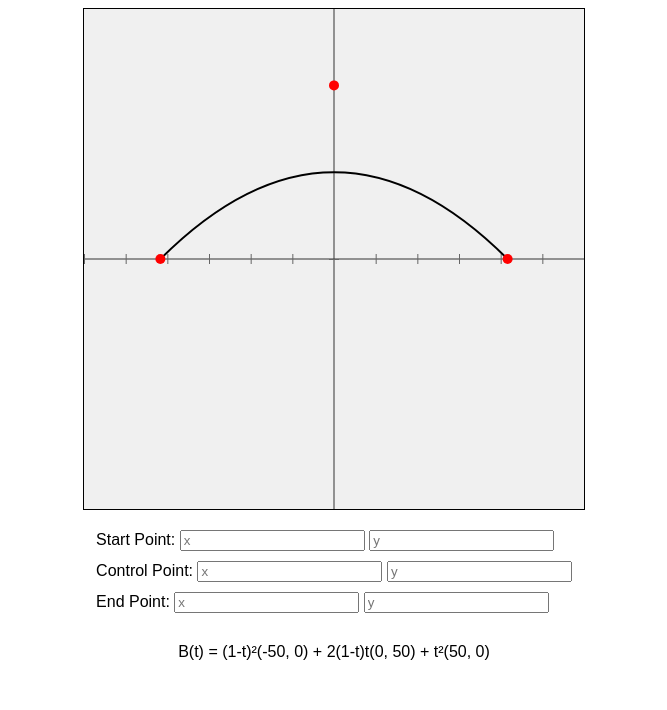
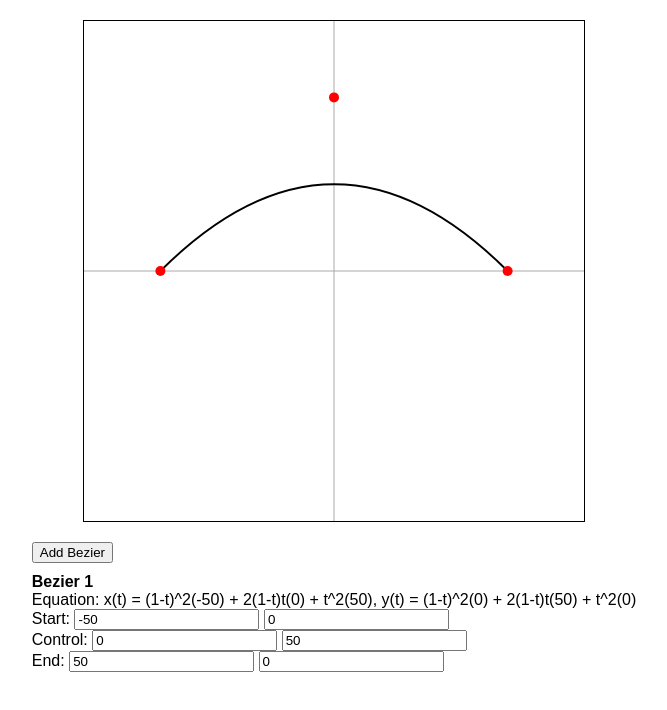
Before and after one commit to charizardavi/VerticesPathGen, a plain HTML site: page index.html in a window 1280 px wide. Shown: the whole page, without its empty margins (306-973 px from the left). Drawn offline with Linux system fonts and the light colour scheme.

Commit message:
working multiple curves

```diff
--- a/index.html
+++ b/index.html
@@ -3,34 +3,15 @@
 <head>
     <meta charset="UTF-8">
     <meta name="viewport" content="width=device-width, initial-scale=1.0">
-    <title>Quadratic Bézier Curve</title>
+    <title>Bezier Curve Editor</title>
     <link rel="stylesheet" href="styles.css">
 </head>
 <body>
     <canvas id="bezierCanvas" width="500" height="500"></canvas>
-
     <div id="controls">
-        <div>
-            <label>Start Point: </label>
-            <input type="number" id="startX" placeholder="x">
-            <input type="number" id="startY" placeholder="y">
-        </div>
-
-        <div>
-            <label>Control Point: </label>
-            <input type="number" id="controlX" placeholder="x">
-            <input type="number" id="controlY" placeholder="y">
-        </div>
-
-        <div>
-            <label>End Point: </label>
-            <input type="number" id="endX" placeholder="x">
-            <input type="number" id="endY" placeholder="y">
-        </div>
+        <button id="addBezier">Add Bezier</button>
+        <div id="pointsData"></div>
     </div>
-
-    <div id="output">Bézier equation will appear here</div>
-
     <script src="script.js"></script>
 </body>
 </html>
--- a/script.js
+++ b/script.js
@@ -1,52 +1,89 @@
 const canvas = document.getElementById('bezierCanvas');
 const ctx = canvas.getContext('2d');
+const colors = ['#FF0000', '#00FF00', '#0000FF', '#FFA500', '#FF00FF', '#00FFFF', '#800080', '#808000', '#008080', '#800000'];
+const pointsData = document.getElementById('pointsData');
+pointsData.addEventListener('input', function(event) {
+    const element = event.target;
+    if (element.tagName === 'INPUT') {
+        const index = element.getAttribute('data-index');
+        const key = element.getAttribute('data-key').split('-');
+        const value = parseFloat(element.value);
+
+        if (Number.isFinite(value)) {
+            beziers[index][key[0]][key[1]] = value;
+
+            if (key[0] === 'endPoint' && key[1] === 'x' && index < beziers.length - 1) {
+                beziers[parseInt(index) + 1].startPoint.x = value;
+            }
+
+            render();
+        }
+    }
+});
 
 let isDragging = false;
-let draggedPoint;
+let draggedBezierIndex = null;
+let draggedPointKey = null;
 
-// Initial values
-let startPoint = { x: -50, y: 0 };
-let controlPoint = { x: 0, y: 50 };
-let endPoint = { x: 50, y: 0 };
+let beziers = [{
+    startPoint: { x: -50, y: 0 },
+    controlPoint: { x: 0, y: 50 },
+    endPoint: { x: 50, y: 0 }
+}];
 
-canvas.addEventListener('mousedown', function (event) {
+function addBezier() {
+    const lastBezier = beziers[beziers.length - 1];
+    const newEndPointX = Math.min(lastBezier.endPoint.x + 50, 72);
+
+    beziers.push({
+        startPoint: { ...lastBezier.endPoint },
+        controlPoint: { x: (lastBezier.endPoint.x + newEndPointX) / 2, y: lastBezier.endPoint.y - 50 },
+        endPoint: { x: newEndPointX, y: lastBezier.endPoint.y }
+    });
+
+    updateInputs();
+    render();
+}
+
+canvas.addEventListener('mousedown', function(event) {
     const rect = canvas.getBoundingClientRect();
     const x = event.clientX - rect.left;
     const y = event.clientY - rect.top;
 
-    if (distance({ x, y }, convertToCanvasCoords(startPoint)) < 10) {
+    for (let i = 0; i < beziers.length; i++) {
+        for (let key of ['startPoint', 'controlPoint', 'endPoint']) {
+            if (i > 0 && key === 'startPoint') continue; // Skip non-first start points as they're shared
+            if (distance({ x, y }, convertToCanvasCoords(beziers[i][key])) < 10) {
                 isDragging = true;
-        draggedPoint = 'start';
-    } else if (distance({ x, y }, convertToCanvasCoords(controlPoint)) < 10) {
-        isDragging = true;
-        draggedPoint = 'control';
-    } else if (distance({ x, y }, convertToCanvasCoords(endPoint)) < 10) {
-        isDragging = true;
-        draggedPoint = 'end';
+                draggedBezierIndex = i;
+                draggedPointKey = key;
+                return;
+            }
+        }
     }
 });
 
-canvas.addEventListener('mousemove', function (event) {
-    if (!isDragging) return;
+canvas.addEventListener('mousemove', function(event) {
+    if (!isDragging || draggedBezierIndex === null) return;
 
     const rect = canvas.getBoundingClientRect();
     const x = event.clientX - rect.left;
     const y = event.clientY - rect.top;
 
-    if (draggedPoint === 'start') {
-        startPoint = convertToUserCoords({ x, y });
-    } else if (draggedPoint === 'control') {
-        controlPoint = convertToUserCoords({ x, y });
-    } else if (draggedPoint === 'end') {
-        endPoint = convertToUserCoords({ x, y });
+    beziers[draggedBezierIndex][draggedPointKey] = convertToUserCoords({ x, y });
+
+    if (draggedPointKey === 'endPoint' && draggedBezierIndex < beziers.length - 1) {
+        beziers[draggedBezierIndex + 1].startPoint = beziers[draggedBezierIndex].endPoint;
     }
 
+    updateInputs();
     render();
 });
 
-canvas.addEventListener('mouseup', function () {
+canvas.addEventListener('mouseup', function() {
     isDragging = false;
-    draggedPoint = null;
+    draggedBezierIndex = null;
+    draggedPointKey = null;
 });
 
 function distance(p1, p2) {
@@ -67,57 +104,64 @@ function convertToUserCoords(point) {
     };
 }
 
+function updateInputs() {
+    pointsData.innerHTML = '';  // clear current inputs
+    beziers.forEach((bezier, index) => {
+        const equation = generateBezierEquation(bezier);
+        const div = document.createElement('div');
+        div.innerHTML = `
+            <strong>Bezier ${index + 1}</strong><br>
+            Equation: x(t) = ${equation.x}, y(t) = ${equation.y} <br>
+            Start: <input type="text" value="${bezier.startPoint.x}" data-index="${index}" data-key="startPoint-x"> <input type="text" value="${bezier.startPoint.y}" data-index="${index}" data-key="startPoint-y"><br>
+            Control: <input type="text" value="${bezier.controlPoint.x}" data-index="${index}" data-key="controlPoint-x"> <input type="text" value="${bezier.controlPoint.y}" data-index="${index}" data-key="controlPoint-y"><br>
+            End: <input type="text" value="${bezier.endPoint.x}" data-index="${index}" data-key="endPoint-x"> <input type="text" value="${bezier.endPoint.y}" data-index="${index}" data-key="endPoint-y">
+        `;
+        pointsData.appendChild(div);
+    });
+}
+
 function render() {
     ctx.clearRect(0, 0, canvas.width, canvas.height);
-
-    // Draw the coordinate axis
     drawAxis();
-
     ctx.strokeStyle = 'black';
     ctx.lineWidth = 2;
+
+    beziers.forEach((bezier, index) => {
         ctx.beginPath();
-    ctx.moveTo(...Object.values(convertToCanvasCoords(startPoint)));
-    ctx.quadraticCurveTo(...Object.values(convertToCanvasCoords(controlPoint)), ...Object.values(convertToCanvasCoords(endPoint)));
+        ctx.moveTo(...Object.values(convertToCanvasCoords(bezier.startPoint)));
+        ctx.quadraticCurveTo(...Object.values(convertToCanvasCoords(bezier.controlPoint)), ...Object.values(convertToCanvasCoords(bezier.endPoint)));
         ctx.stroke();
 
-    ctx.fillStyle = 'red';
-    for (let point of [startPoint, controlPoint, endPoint]) {
+        ctx.fillStyle = colors[index % colors.length];
+        for (let point of [bezier.startPoint, bezier.controlPoint, bezier.endPoint]) {
             const { x, y } = convertToCanvasCoords(point);
             ctx.beginPath();
             ctx.arc(x, y, 5, 0, 2 * Math.PI);
             ctx.fill();
         }
-
-    document.getElementById('output').textContent = `B(t) = (1-t)²(${startPoint.x}, ${startPoint.y}) + 2(1-t)t(${controlPoint.x}, ${controlPoint.y}) + t²(${endPoint.x}, ${endPoint.y})`;
+    });
 }
 
 function drawAxis() {
-    ctx.strokeStyle = '#333'; // Color of the axis
-    ctx.lineWidth = 1;
-
-    // Draw x-axis
+    ctx.strokeStyle = '#aaa';
     ctx.beginPath();
     ctx.moveTo(0, canvas.height / 2);
     ctx.lineTo(canvas.width, canvas.height / 2);
-    ctx.stroke();
-
-    // Draw y-axis
-    ctx.beginPath();
     ctx.moveTo(canvas.width / 2, 0);
     ctx.lineTo(canvas.width / 2, canvas.height);
     ctx.stroke();
-
-    // Add markers on x and y axis
-    ctx.fillStyle = '#666'; // Color of the markers
-    for (let i = -72; i <= 72; i+=12) { // You can adjust the step of 12 if needed
-        if (i === 0) continue;
-        let {x, y} = convertToCanvasCoords({x: i, y: 0});
-        ctx.fillRect(x, canvas.height / 2 - 5, 1, 10); // x-axis markers
-
-        x = convertToCanvasCoords({x: 0, y: i}).x;
-        y = convertToCanvasCoords({x: i, y: 0}).y;
-        ctx.fillRect(canvas.width / 2 - 5, y, 10, 1); // y-axis markers
-    }
 }
 
+function generateBezierEquation(bezier) {
+    const eqX = `(1-t)^2(${bezier.startPoint.x}) + 2(1-t)t(${bezier.controlPoint.x}) + t^2(${bezier.endPoint.x})`;
+    const eqY = `(1-t)^2(${bezier.startPoint.y}) + 2(1-t)t(${bezier.controlPoint.y}) + t^2(${bezier.endPoint.y})`;
+    return {
+        x: eqX,
+        y: eqY
+    };
+}
+
+document.getElementById('addBezier').addEventListener('click', addBezier);
+
+updateInputs();
 render();
--- a/styles.css
+++ b/styles.css
@@ -3,14 +3,17 @@ body {
     display: flex;
     flex-direction: column;
     align-items: center;
-    gap: 20px;
+    margin-top: 20px;
 }
 
 canvas {
     border: 1px solid black;
-    background-color: #f0f0f0;
 }
 
-#controls div {
-    margin-bottom: 10px;
+#controls {
+    margin-top: 20px;
 }
+
+#pointsData {
+    margin-top: 10px;
+}
```
Lines whose indentation alone changed are shown as unchanged.
